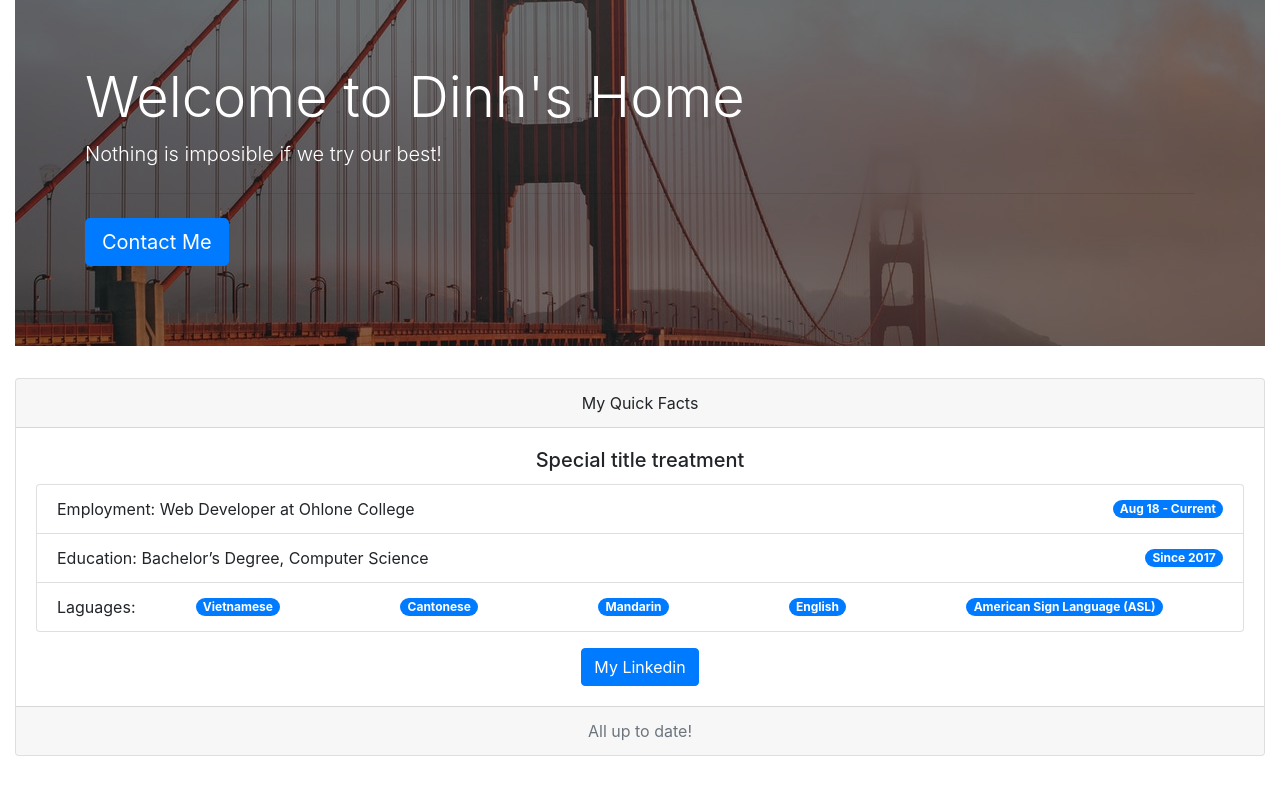
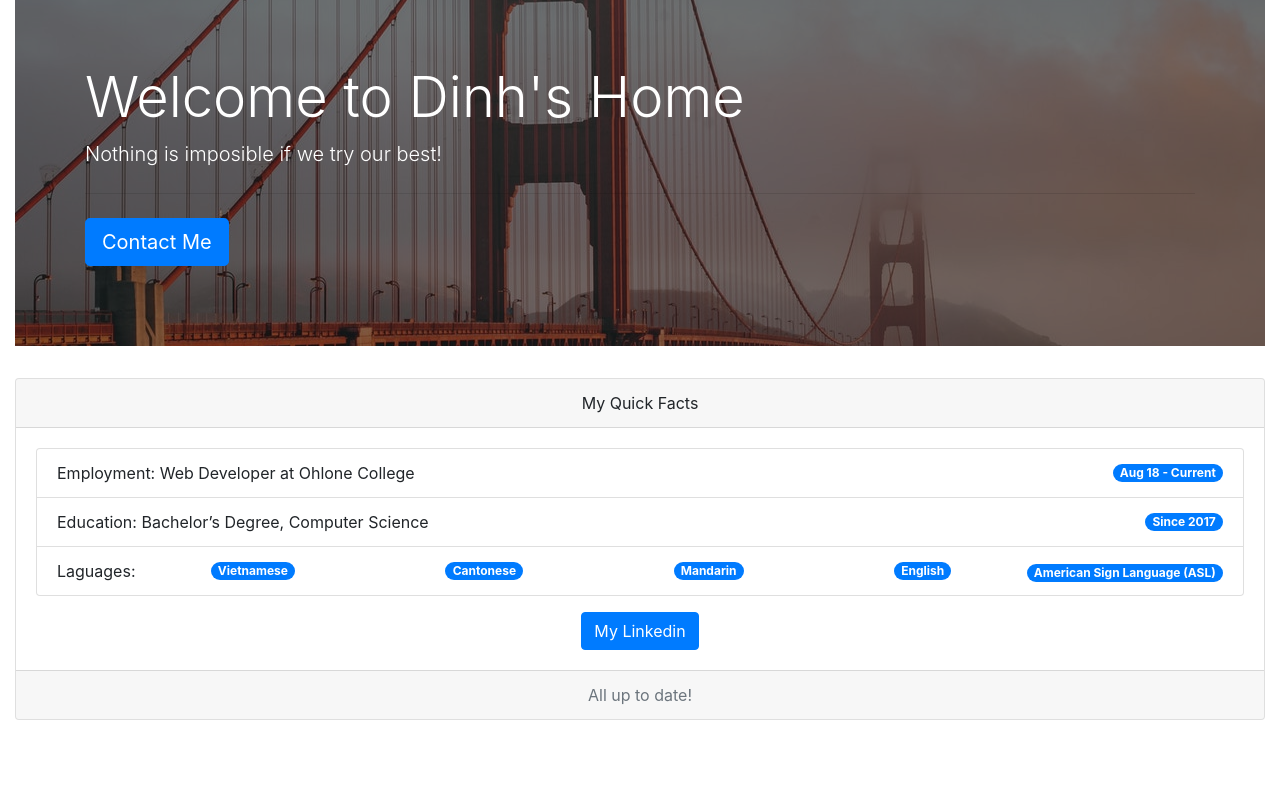
Before and after one commit to ddinhc/my-project, a React (Create React App) app: page / in a window 1280 px wide. Shown: the top 794 px of the page. Built offline with nearby package versions, Linux system fonts and the light colour scheme.

Commit message:
Updated few things.

```diff
--- a/src/Jumbotron.js
+++ b/src/Jumbotron.js
@@ -3,7 +3,7 @@ import React from 'react'
 function Jumbotron (){
 
     return(
-        <div className="jumbotron jumbotron-fluid">
+        <div className="jumbotron jumbotron-fluid" title="Decorative Image Background.">
               <div className="container overlay">
                 <h1 className="display-4">Welcome to Dinh's Home</h1>
                 <p className="lead">Nothing is imposible if we try our best!</p>
--- a/src/Main.js
+++ b/src/Main.js
@@ -6,7 +6,7 @@ function Main(){
         <div className="card text-center">
             <div className="card-header">My Quick Facts</div>
             <div className="card-body">
-                <h5 className="card-title">Special title treatment</h5>
+
                 <p className="card-text">
                     <ul className="list-group">
                           <li className="list-group-item d-flex justify-content-between align-items-center">
@@ -24,7 +24,7 @@ function Main(){
                                 <span className="badge badge-primary badge-pill mx-auto" data-placement="top" title="你好!">Cantonese</span>
                                 <span className="badge badge-primary badge-pill mx-auto" data-placement="top" title="你好!">Mandarin</span>
                                 <span className="badge badge-primary badge-pill mx-auto" data-placement="top" title="Hello!">English</span>
-                                <span className="badge badge-primary badge-pill mx-auto" data-placement="top" title="Click me!">American Sign Language (ASL)</span>
+                                <a href="https://www.lifeprint.com/asl101/pages-signs/h/hello.htm"><span className="badge badge-primary badge-pill mx-auto" data-placement="top" title="Click me!">American Sign Language (ASL)</span></a>
 
                             </li>
                         </ul>
```
